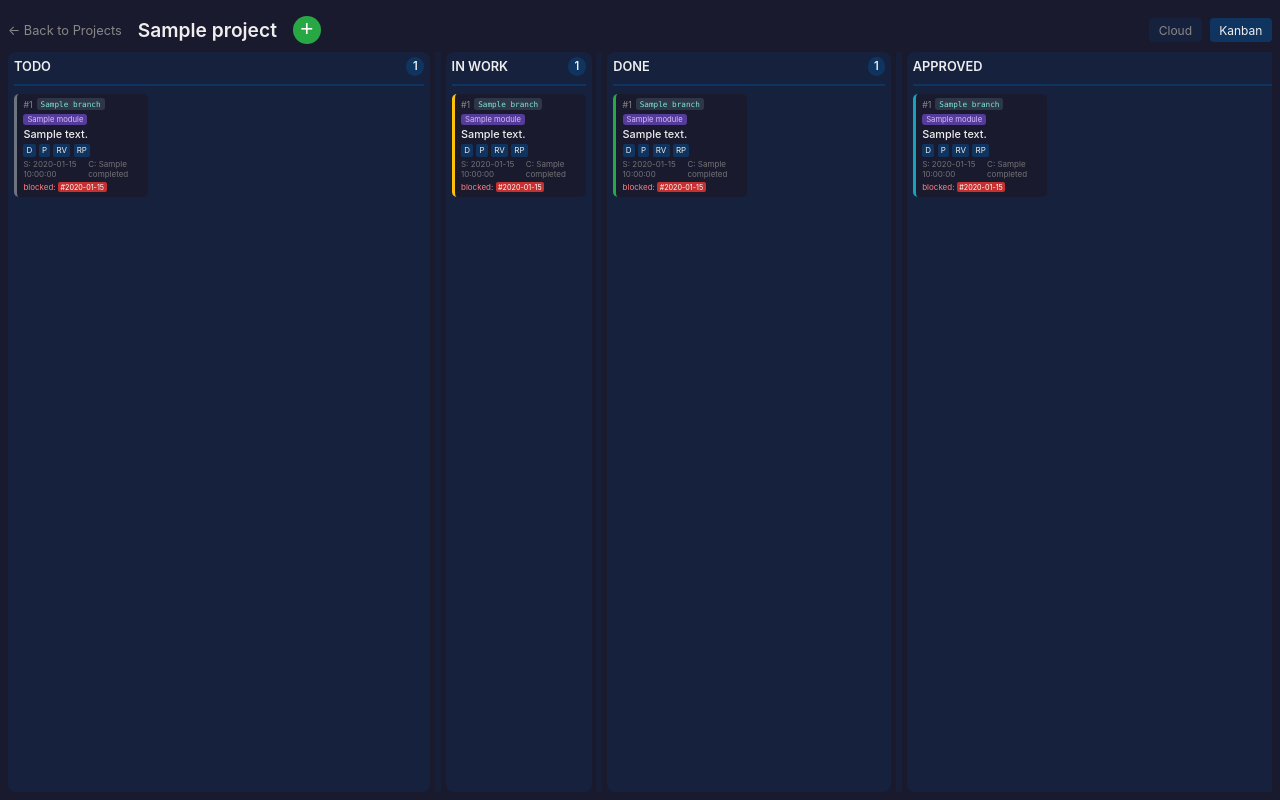
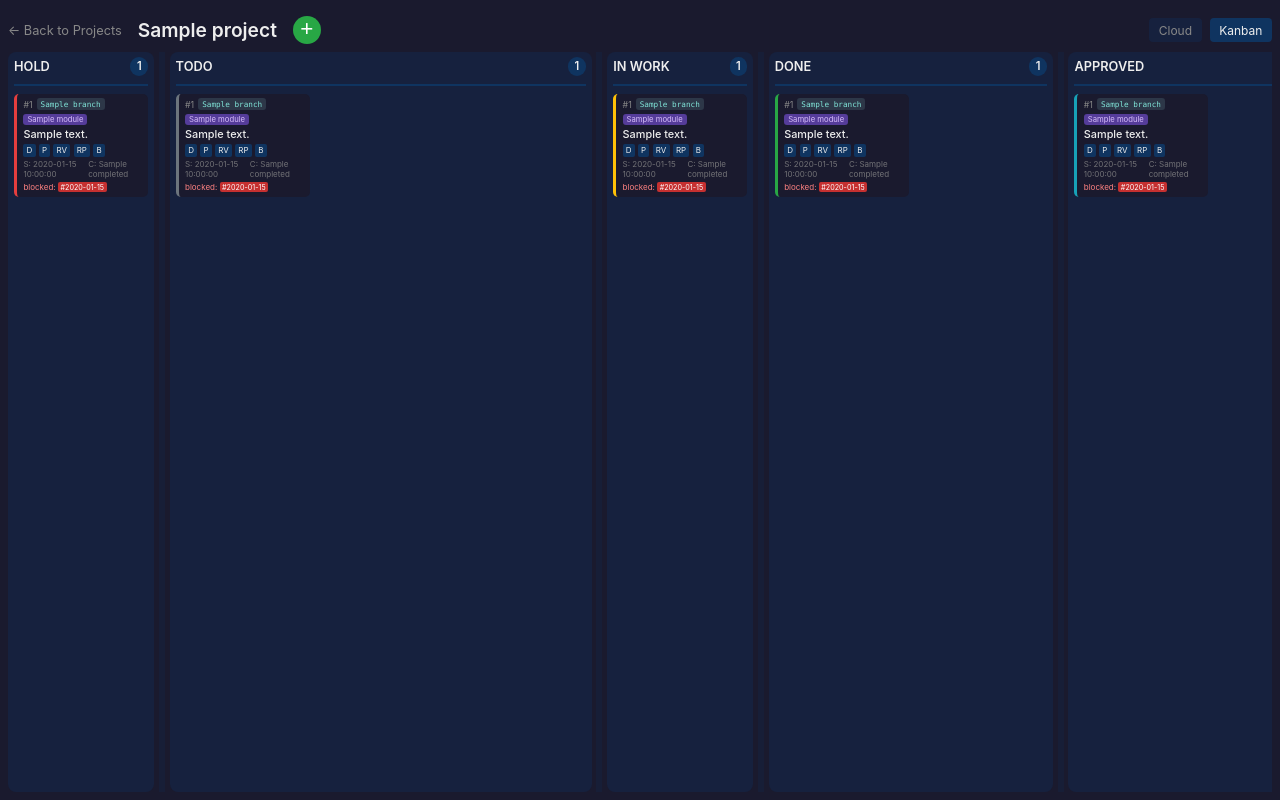
Before and after one commit to alexsteeel/md-task-mcp, a FastAPI app: template templates/kanban.html in a window 1280 px wide. Run offline with FastAPI, Linux system fonts and the light colour scheme; the template is opened without the code that fills it: most values are stand-ins (such as "Sample title", 1, 10 or a date in 2020).

Commit message:
feat: add blocks section, hold status and HOLD column
- Add hold status to VALID_STATUSES
- Add blocks field to Task dataclass
- Add ## Blocks section parsing
- Add HOLD column to kanban board (first column)
- Add HOLD status button in modal
- Add Blocks tab in modal
- Add B icon on cards for blocks section
- Update skill with hold status

🤖 Generated with [Claude Code](https://claude.com/claude-code)

Co-Authored-By: Claude Opus 4.5 <noreply@anthropic.com>

```diff
--- a/templates/base.html
+++ b/templates/base.html
@@ -14,6 +14,7 @@
             --work: #ffc107;
             --done: #28a745;
             --approved: #17a2b8;
+            --hold: #e53e3e;
             --accent: #0f3460;
             /* Kanban card sizing */
             --card-width: 134px;
@@ -440,6 +441,7 @@
         .status-work { background: var(--work); color: #000; }
         .status-done { background: var(--done); }
         .status-approved { background: var(--approved); }
+        .status-hold { background: var(--hold); }
 
         .stats {
             display: flex;
@@ -561,7 +563,13 @@
         }
 
         /* Column min-width = N * card-width + (N-1) * gap + 2 * padding(6px) */
-        /* flex-grow proportional to min cards: TODO=3, WORK=1, DONE=2, APPROVED=3 */
+        /* flex-grow proportional to min cards: HOLD=1, TODO=3, WORK=1, DONE=2, APPROVED=3 */
+        .kanban-column.col-hold {
+            /* min 1 card, grows proportionally */
+            flex: 1 1 0;
+            min-width: calc(var(--card-width) + 12px);
+        }
+
         .kanban-column.col-todo {
             /* min 3 cards, grows proportionally */
             flex: 3 1 0;
@@ -647,6 +655,7 @@
             transform: translateY(-2px);
         }
 
+        .kanban-card.status-hold { border-left-color: var(--hold); }
         .kanban-card.status-todo { border-left-color: var(--todo); }
         .kanban-card.status-work { border-left-color: var(--work); color: var(--text); }
         .kanban-card.status-done { border-left-color: var(--done); }
@@ -827,6 +836,7 @@
                         <input type="text" class="modal-title-input" id="modal-title-input" />
                     </div>
                     <div class="modal-status" id="modal-status">
+                        <button class="status-btn status-hold" data-status="hold" onclick="changeStatus('hold')">HOLD</button>
                         <button class="status-btn status-todo" data-status="todo" onclick="changeStatus('todo')">TODO</button>
                         <button class="status-btn status-work" data-status="work" onclick="changeStatus('work')">WORK</button>
                         <button class="status-btn status-done" data-status="done" onclick="changeStatus('done')">DONE</button>
@@ -850,6 +860,7 @@
                 <button class="modal-tab" data-tab="plan">Plan</button>
                 <button class="modal-tab" data-tab="review">Review</button>
                 <button class="modal-tab" data-tab="report">Report</button>
+                <button class="modal-tab" data-tab="blocks">Blocks</button>
             </div>
             <div class="modal-body" id="modal-body"></div>
             <textarea class="modal-editor" id="modal-editor"></textarea>
@@ -894,7 +905,7 @@
         const btnFullscreen = document.getElementById('btn-fullscreen');
         const tabs = document.querySelectorAll('.modal-tab');
 
-        let currentData = { body: '', plan: '', report: '', review: '' };
+        let currentData = { body: '', plan: '', report: '', review: '', blocks: '' };
         let currentTab = 'body';
         let currentTask = { project: '', number: 0, description: '', started: '', completed: '', status: 'todo', module: '' };
         let isEditing = false;
@@ -934,7 +945,7 @@
             }
         }
 
-        function openModal(title, body, plan, report, review, project, number, started, completed, status, module) {
+        function openModal(title, body, plan, report, review, blocks, project, number, started, completed, status, module) {
             const match = title.match(/^#(\d+)\s+(.*)$/);
             const description = match ? match[2] : title;
             originalDescription = description;
@@ -956,7 +967,7 @@
             if (completed) datesHtml += `<span>Completed: ${completed}</span>`;
             modalDates.innerHTML = datesHtml;
 
-            currentData = { body: body || '', plan: plan || '', report: report || '', review: review || '' };
+            currentData = { body: body || '', plan: plan || '', report: report || '', review: review || '', blocks: blocks || '' };
             currentTask = { project, number, description, started: started || '', completed: completed || '', status: status || 'todo', module: module || '' };
             currentTab = 'body';
             isEditing = false;
@@ -972,7 +983,7 @@
             if (isEditing) {
                 modalEditor.value = currentData[tab];
             } else {
-                const labels = { body: 'description', plan: 'plan', report: 'report', review: 'review' };
+                const labels = { body: 'description', plan: 'plan', report: 'report', review: 'review', blocks: 'blocks' };
                 const content = currentData[tab] || `_No ${labels[tab]}_`;
                 modalBody.innerHTML = marked.parse(content);
             }
@@ -1137,6 +1148,7 @@
                 card.dataset.plan,
                 card.dataset.report,
                 card.dataset.review,
+                card.dataset.blocks || '',
                 card.dataset.project,
                 parseInt(card.dataset.number),
                 card.dataset.started || '',
--- a/templates/kanban.html
+++ b/templates/kanban.html
@@ -14,6 +14,44 @@
 </header>
 
 <div class="kanban">
+    <div class="kanban-column col-hold" id="col-hold">
+        <div class="kanban-header">
+            <span>HOLD</span>
+            <span class="count">{{ board.hold | length }}</span>
+        </div>
+        <div class="kanban-tasks">
+            {% for t in board.hold %}
+            <div class="kanban-card status-hold" data-body="{{ t.body }}" data-plan="{{ t.plan }}" data-report="{{ t.report }}" data-review="{{ t.review }}" data-blocks="{{ t.blocks }}" data-title="#{{ t.number }} {{ t.description }}" data-project="{{ project }}" data-number="{{ t.number }}" data-status="hold" data-started="{{ t.started or '' }}" data-completed="{{ t.completed or '' }}" data-module="{{ t.module or '' }}">
+                <div class="kanban-card-num">#{{ t.number }}{% if t.branch %}<span class="branch-badge">{{ t.branch }}</span>{% endif %}{% if t.module %}<span class="module-badge">{{ t.module }}</span>{% endif %}</div>
+                <div class="kanban-card-title">{{ t.description }}</div>
+                <div class="section-icons">
+                    <span class="section-icon {{ 'has-content' if t.body else '' }}" title="Description">D</span>
+                    <span class="section-icon {{ 'has-content' if t.plan else '' }}" title="Plan">P</span>
+                    <span class="section-icon {{ 'has-content' if t.review else '' }}" title="Review">RV</span>
+                    <span class="section-icon {{ 'has-content' if t.report else '' }}" title="Report">RP</span>
+                    <span class="section-icon {{ 'has-content' if t.blocks else '' }}" title="Blocks">B</span>
+                </div>
+                {% if t.started or t.completed %}
+                <div class="kanban-card-dates">
+                    {% if t.started %}<span>S: {{ t.started }}</span>{% endif %}
+                    {% if t.completed %}<span>C: {{ t.completed }}</span>{% endif %}
+                </div>
+                {% endif %}
+                {% if t.depends_on %}
+                <div class="blocked-by">
+                    blocked:
+                    {% for d in t.depends_on %}
+                    <span class="blocked-badge">#{{ d }}</span>
+                    {% endfor %}
+                </div>
+                {% endif %}
+            </div>
+            {% endfor %}
+        </div>
+    </div>
+
+    <div class="kanban-divider" id="divider-0"></div>
+
     <div class="kanban-column col-todo" id="col-todo">
         <div class="kanban-header">
             <span>TODO</span>
@@ -21,7 +59,7 @@
         </div>
         <div class="kanban-tasks">
             {% for t in board.todo %}
-            <div class="kanban-card status-todo" data-body="{{ t.body }}" data-plan="{{ t.plan }}" data-report="{{ t.report }}" data-review="{{ t.review }}" data-title="#{{ t.number }} {{ t.description }}" data-project="{{ project }}" data-number="{{ t.number }}" data-status="todo" data-started="{{ t.started or '' }}" data-completed="{{ t.completed or '' }}" data-module="{{ t.module or '' }}">
+            <div class="kanban-card status-todo" data-body="{{ t.body }}" data-plan="{{ t.plan }}" data-report="{{ t.report }}" data-review="{{ t.review }}" data-blocks="{{ t.blocks }}" data-title="#{{ t.number }} {{ t.description }}" data-project="{{ project }}" data-number="{{ t.number }}" data-status="todo" data-started="{{ t.started or '' }}" data-completed="{{ t.completed or '' }}" data-module="{{ t.module or '' }}">
                 <div class="kanban-card-num">#{{ t.number }}{% if t.branch %}<span class="branch-badge">{{ t.branch }}</span>{% endif %}{% if t.module %}<span class="module-badge">{{ t.module }}</span>{% endif %}</div>
                 <div class="kanban-card-title">{{ t.description }}</div>
                 <div class="section-icons">
@@ -29,6 +67,7 @@
                     <span class="section-icon {{ 'has-content' if t.plan else '' }}" title="Plan">P</span>
                     <span class="section-icon {{ 'has-content' if t.review else '' }}" title="Review">RV</span>
                     <span class="section-icon {{ 'has-content' if t.report else '' }}" title="Report">RP</span>
+                    <span class="section-icon {{ 'has-content' if t.blocks else '' }}" title="Blocks">B</span>
                 </div>
                 {% if t.started or t.completed %}
                 <div class="kanban-card-dates">
@@ -58,7 +97,7 @@
         </div>
         <div class="kanban-tasks">
             {% for t in board.work %}
-            <div class="kanban-card status-work" data-body="{{ t.body }}" data-plan="{{ t.plan }}" data-report="{{ t.report }}" data-review="{{ t.review }}" data-title="#{{ t.number }} {{ t.description }}" data-project="{{ project }}" data-number="{{ t.number }}" data-status="work" data-started="{{ t.started or '' }}" data-completed="{{ t.completed or '' }}" data-module="{{ t.module or '' }}">
+            <div class="kanban-card status-work" data-body="{{ t.body }}" data-plan="{{ t.plan }}" data-report="{{ t.report }}" data-review="{{ t.review }}" data-blocks="{{ t.blocks }}" data-title="#{{ t.number }} {{ t.description }}" data-project="{{ project }}" data-number="{{ t.number }}" data-status="work" data-started="{{ t.started or '' }}" data-completed="{{ t.completed or '' }}" data-module="{{ t.module or '' }}">
                 <div class="kanban-card-num">#{{ t.number }}{% if t.branch %}<span class="branch-badge">{{ t.branch }}</span>{% endif %}{% if t.module %}<span class="module-badge">{{ t.module }}</span>{% endif %}</div>
                 <div class="kanban-card-title">{{ t.description }}</div>
                 <div class="section-icons">
@@ -66,6 +105,7 @@
                     <span class="section-icon {{ 'has-content' if t.plan else '' }}" title="Plan">P</span>
                     <span class="section-icon {{ 'has-content' if t.review else '' }}" title="Review">RV</span>
                     <span class="section-icon {{ 'has-content' if t.report else '' }}" title="Report">RP</span>
+                    <span class="section-icon {{ 'has-content' if t.blocks else '' }}" title="Blocks">B</span>
                 </div>
                 {% if t.started or t.completed %}
                 <div class="kanban-card-dates">
@@ -95,7 +135,7 @@
         </div>
         <div class="kanban-tasks">
             {% for t in board.done %}
-            <div class="kanban-card status-done" data-body="{{ t.body }}" data-plan="{{ t.plan }}" data-report="{{ t.report }}" data-review="{{ t.review }}" data-title="#{{ t.number }} {{ t.description }}" data-project="{{ project }}" data-number="{{ t.number }}" data-status="done" data-started="{{ t.started or '' }}" data-completed="{{ t.completed or '' }}" data-module="{{ t.module or '' }}">
+            <div class="kanban-card status-done" data-body="{{ t.body }}" data-plan="{{ t.plan }}" data-report="{{ t.report }}" data-review="{{ t.review }}" data-blocks="{{ t.blocks }}" data-title="#{{ t.number }} {{ t.description }}" data-project="{{ project }}" data-number="{{ t.number }}" data-status="done" data-started="{{ t.started or '' }}" data-completed="{{ t.completed or '' }}" data-module="{{ t.module or '' }}">
                 <div class="kanban-card-num">#{{ t.number }}{% if t.branch %}<span class="branch-badge">{{ t.branch }}</span>{% endif %}{% if t.module %}<span class="module-badge">{{ t.module }}</span>{% endif %}</div>
                 <div class="kanban-card-title">{{ t.description }}</div>
                 <div class="section-icons">
@@ -103,6 +143,7 @@
                     <span class="section-icon {{ 'has-content' if t.plan else '' }}" title="Plan">P</span>
                     <span class="section-icon {{ 'has-content' if t.review else '' }}" title="Review">RV</span>
                     <span class="section-icon {{ 'has-content' if t.report else '' }}" title="Report">RP</span>
+                    <span class="section-icon {{ 'has-content' if t.blocks else '' }}" title="Blocks">B</span>
                 </div>
                 {% if t.started or t.completed %}
                 <div class="kanban-card-dates">
@@ -132,7 +173,7 @@
         </div>
         <div class="kanban-tasks">
             {% for t in board.approved %}
-            <div class="kanban-card status-approved" data-body="{{ t.body }}" data-plan="{{ t.plan }}" data-report="{{ t.report }}" data-review="{{ t.review }}" data-title="#{{ t.number }} {{ t.description }}" data-project="{{ project }}" data-number="{{ t.number }}" data-status="approved" data-started="{{ t.started or '' }}" data-completed="{{ t.completed or '' }}" data-module="{{ t.module or '' }}">
+            <div class="kanban-card status-approved" data-body="{{ t.body }}" data-plan="{{ t.plan }}" data-report="{{ t.report }}" data-review="{{ t.review }}" data-blocks="{{ t.blocks }}" data-title="#{{ t.number }} {{ t.description }}" data-project="{{ project }}" data-number="{{ t.number }}" data-status="approved" data-started="{{ t.started or '' }}" data-completed="{{ t.completed or '' }}" data-module="{{ t.module or '' }}">
                 <div class="kanban-card-num">#{{ t.number }}{% if t.branch %}<span class="branch-badge">{{ t.branch }}</span>{% endif %}{% if t.module %}<span class="module-badge">{{ t.module }}</span>{% endif %}</div>
                 <div class="kanban-card-title">{{ t.description }}</div>
                 <div class="section-icons">
@@ -140,6 +181,7 @@
                     <span class="section-icon {{ 'has-content' if t.plan else '' }}" title="Plan">P</span>
                     <span class="section-icon {{ 'has-content' if t.review else '' }}" title="Review">RV</span>
                     <span class="section-icon {{ 'has-content' if t.report else '' }}" title="Report">RP</span>
+                    <span class="section-icon {{ 'has-content' if t.blocks else '' }}" title="Blocks">B</span>
                 </div>
                 {% if t.started or t.completed %}
                 <div class="kanban-card-dates">
@@ -164,17 +206,19 @@
 <script>
     const kanban = document.querySelector('.kanban');
     const cols = {
+        hold: document.getElementById('col-hold'),
         todo: document.getElementById('col-todo'),
         work: document.getElementById('col-work'),
         done: document.getElementById('col-done'),
         approved: document.getElementById('col-approved')
     };
     const dividers = [
+        document.getElementById('divider-0'),
         document.getElementById('divider-1'),
         document.getElementById('divider-2'),
         document.getElementById('divider-3')
     ];
-    const colNames = ['todo', 'work', 'done', 'approved'];
+    const colNames = ['hold', 'todo', 'work', 'done', 'approved'];
 
     let dragging = null;
     let startX = 0;
@@ -182,7 +226,8 @@
 
     function saveWidths() {
         // Save flex-grow values based on current widths
-        localStorage.setItem('kanban-widths-7', JSON.stringify({
+        localStorage.setItem('kanban-widths-8', JSON.stringify({
+            hold: cols.hold.offsetWidth,
             todo: cols.todo.offsetWidth,
             work: cols.work.offsetWidth,
             done: cols.done.offsetWidth,
@@ -191,10 +236,11 @@
     }
 
     function restoreWidths() {
-        const saved = localStorage.getItem('kanban-widths-7');
+        const saved = localStorage.getItem('kanban-widths-8');
         if (saved) {
             const w = JSON.parse(saved);
             // Use flex-grow - browser handles gaps/dividers automatically
+            cols.hold.style.flex = `${w.hold} 1 0`;
             cols.todo.style.flex = `${w.todo} 1 0`;
             cols.work.style.flex = `${w.work} 1 0`;
             cols.done.style.flex = `${w.done} 1 0`;
@@ -238,6 +284,7 @@
             dragging = i;
             startX = e.clientX;
             startWidths = {
+                hold: cols.hold.offsetWidth,
                 todo: cols.todo.offsetWidth,
                 work: cols.work.offsetWidth,
                 done: cols.done.offsetWidth,
--- a/templates/tasks.html
+++ b/templates/tasks.html
@@ -15,7 +15,7 @@
 
 <div class="cloud">
     {% for t in tasks %}
-    <div class="card" data-body="{{ t.body }}" data-plan="{{ t.plan }}" data-report="{{ t.report }}" data-review="{{ t.review }}" data-title="#{{ t.number }} {{ t.description }}" data-project="{{ project }}" data-number="{{ t.number }}" data-status="{{ t.status }}" data-started="{{ t.started or '' }}" data-completed="{{ t.completed or '' }}" data-branch="{{ t.branch or '' }}" data-module="{{ t.module or '' }}">
+    <div class="card" data-body="{{ t.body }}" data-plan="{{ t.plan }}" data-report="{{ t.report }}" data-review="{{ t.review }}" data-blocks="{{ t.blocks }}" data-title="#{{ t.number }} {{ t.description }}" data-project="{{ project }}" data-number="{{ t.number }}" data-status="{{ t.status }}" data-started="{{ t.started or '' }}" data-completed="{{ t.completed or '' }}" data-branch="{{ t.branch or '' }}" data-module="{{ t.module or '' }}">
         <div class="card-title">#{{ t.number }}{% if t.branch %}<span class="branch-badge">{{ t.branch }}</span>{% endif %} {{ t.description }}{% if t.module %}<span class="module-badge">{{ t.module }}</span>{% endif %}</div>
         <div class="card-row">
             <span class="status-badge status-{{ t.status }}">{{ t.status }}</span>
@@ -24,6 +24,7 @@
                 <span class="section-icon {{ 'has-content' if t.plan else '' }}" title="Plan">P</span>
                 <span class="section-icon {{ 'has-content' if t.review else '' }}" title="Review">RV</span>
                 <span class="section-icon {{ 'has-content' if t.report else '' }}" title="Report">RP</span>
+                <span class="section-icon {{ 'has-content' if t.blocks else '' }}" title="Blocks">B</span>
             </div>
         </div>
         {% if t.started or t.completed %}
--- a/web.py
+++ b/web.py
@@ -24,6 +24,7 @@ class TaskUpdate(BaseModel):
     plan: Optional[str] = None
     report: Optional[str] = None
     review: Optional[str] = None
+    blocks: Optional[str] = None
     description: Optional[str] = None
     status: Optional[str] = None
 
@@ -80,6 +81,7 @@ async def kanban_board(request: Request, name: str):
     """Display tasks as a kanban board."""
     tasks = list_tasks(name)
     board = {
+        "hold": [t for t in tasks if t.status == "hold"],
         "todo": [t for t in tasks if t.status == "todo"],
         "work": [t for t in tasks if t.status == "work"],
         "done": sorted([t for t in tasks if t.status == "done"], key=lambda t: (t.completed or '', t.number), reverse=True),
@@ -107,6 +109,8 @@ async def update_task_endpoint(project: str, number: int, data: TaskUpdate):
         task.report = data.report
     if data.review is not None:
         task.review = data.review
+    if data.blocks is not None:
+        task.blocks = data.blocks
     if data.description is not None:
         task.description = data.description
     if data.status is not None and data.status in VALID_STATUSES:
```
Also changed, not shown: core.py (+14 -1 lines), skills/task-manager/SKILL.md (+1 -0 lines).
